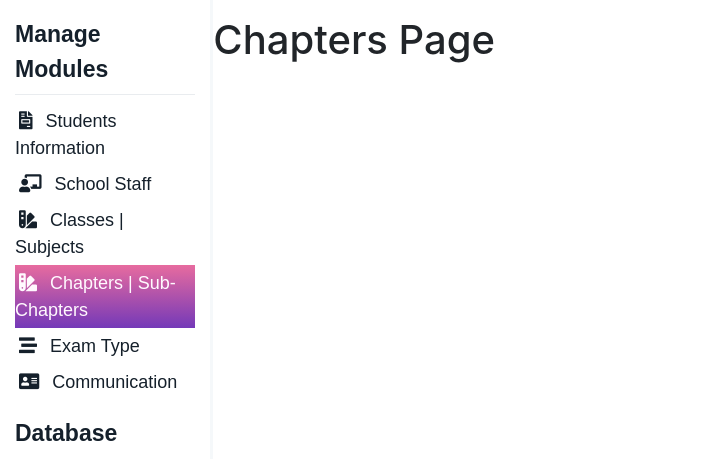
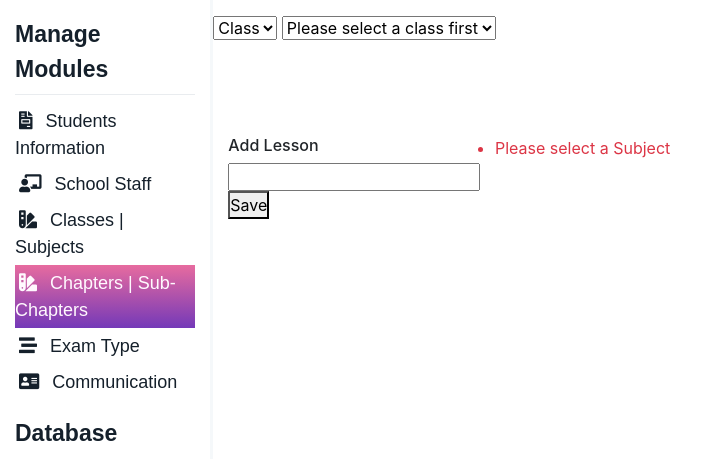
Before and after one commit to KirtiGautam/APR, a Django app: page /settings/chapters in a window 1280 px wide. Shown: the part 64-523 px from the top of the page, without its empty margins (0-718 px from the left). Run offline with Django 3.2, Linux system fonts and the light colour scheme; the visitor is signed in with stand-in values (Sample User, id 1); some libraries are stand-ins or nearby versions.

Commit message:
Backend of Lesson settings

```diff
--- a/src/Static/js/admin/chapters.js
+++ b/src/Static/js/admin/chapters.js
@@ -1,3 +1,43 @@
+const getSubjects = () => {
+    $.ajax({
+        type: "POST",
+        headers: { "X-CSRFToken": $('meta[name="csrf-token"]').attr('content') },
+        url: '/get-subjects',
+        data: {
+            'id': $('#class').val(),
+        },
+        dataType: 'json',
+        success: function (data) {
+            let html = '<option value="" selected disabled>Subjects</option>';
+            for (x in data.subjects) {
+                html += `<option value="${data.subjects[x].id}" >${data.subjects[x].Name}</option>`
+            }
+            $('#subject').html(html);
+        }
+    });
+}
+
+const getLessons = () => {
+    $.ajax({
+        type: "POST",
+        headers: { "X-CSRFToken": $('meta[name="csrf-token"]').attr('content') },
+        url: '/get-lesson',
+        data: {
+            'id': $('#subject').val(),
+        },
+        dataType: 'json',
+        success: function (data) {
+            html = '';
+            for (x in data.lessons) {
+                html += `<li class="list-group-item">${data.lessons[x].Name}</li>`
+            }
+            $('#lessons').html(html);
+        }
+    });
+}
+
+
+
 $(document).ready(function () {
 
 
@@ -5,4 +45,38 @@ $(document).ready(function () {
     $('.CHT').addClass('stw');
     $('.CHI').addClass('siw');
 
+    $('#class').change(function () {
+        getSubjects()
+    });
+
+    $('#subject').change(function () {
+        getLessons()
+    });
+
+    $('#save').click(function () {
+        if ($('#lesson').val() == '' ||
+            $('#lesson').val() == null ||
+            $('#subject').val() == '' ||
+            $('#subject').val() == null
+        ) {
+            alert('Please select Subject and Lesson Name');
+            return;
+        }
+        $.ajax({
+            type: "POST",
+            headers: { "X-CSRFToken": $('meta[name="csrf-token"]').attr('content') },
+            url: '/new-lesson',
+            data: {
+                'id': $('#subject').val(),
+                'lesson': $('#lesson').val()
+            },
+            dataType: 'json',
+            success: function (data) {
+                alert(data.message);
+                getLessons();
+                $('#lesson').val('');
+            }
+        });
+    });
+
 });
--- a/src/Templates/settings/admin/Chapters/chapters.html
+++ b/src/Templates/settings/admin/Chapters/chapters.html
@@ -8,8 +8,27 @@
     {% include "settings/admin/adminSidebar.html" %}
 </div>
 <div class="content">
-
-    <h1>Chapters Page</h1>
+    <select id="class">
+        <option value="" selected disabled>Class</option>
+        {% for key in classes %}
+        <option value="{{key.id}}">{{key.name}} {{key.section}}</option>
+        {% endfor %}
+    </select>
+    <select id="subject">
+        <option value="" selected disabled>Please select a class first</option>
+    </select>
+    <div class="row mt-5 pt-5">
+        <div class="col-lg-3">
+            <h6>Add Lesson</h6>
+            <input type="text" id="lesson">
+            <button type="button" id="save">Save</button>
+        </div>
+        <div class="col-lg-7">
+            <ul class="list-group" id="lessons">
+                <li class="text-danger">Please select a Subject</li>
+            </ul>
+        </div>
+    </div>
 </div>
 <script src="{% static 'js/admin/chapters.js' %}"></script>
 
--- a/src/accounts/urls.py
+++ b/src/accounts/urls.py
@@ -18,7 +18,8 @@ from accounts.admin_settings import (
     getUser,
     newStaff,
     deleteStaff,
-    updateStaff
+    updateStaff,
+    newLesson,
 )
 
 app_name = 'accounts'
@@ -34,6 +35,7 @@ urlpatterns = [
          student_information, name='student_information'),
     path('settings/school-staff', school_staff, name='staff'),
     # Requests
+    path('new-lesson', newLesson, name='new-lesson'),
     path('get-staff', getStaff, name='get-staff'),
     path('get-user', getUser, name='get-user'),
     path('delete-staff', deleteStaff, name='delete-staff'),
--- a/src/accounts/views.py
+++ b/src/accounts/views.py
@@ -11,7 +11,10 @@ def classes(request):
 
 def chapters(request):
     if request.user.is_authenticated and request.user.admin:
-        return render(request, 'settings/admin/Chapters/chapters.html')
+        data = {
+            'classes': Class.objects.all()
+        }
+        return render(request, 'settings/admin/Chapters/chapters.html', data)
     return redirect('accounts:dashboard')
 
 
```
Also changed, not shown: src/Templates/video/video.html (+10 -11 lines), src/accounts/admin_settings.py (+12 -0 lines).
